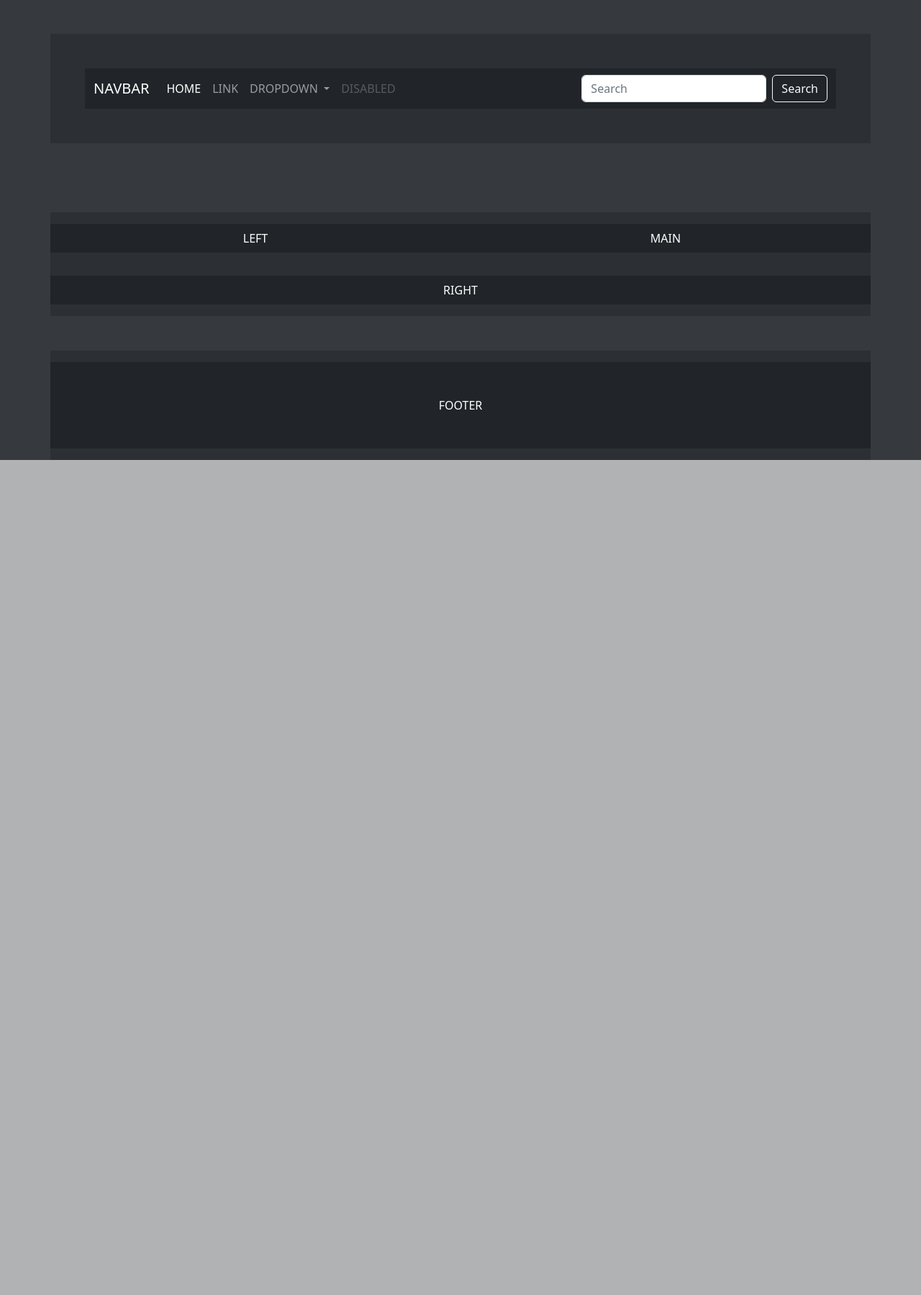
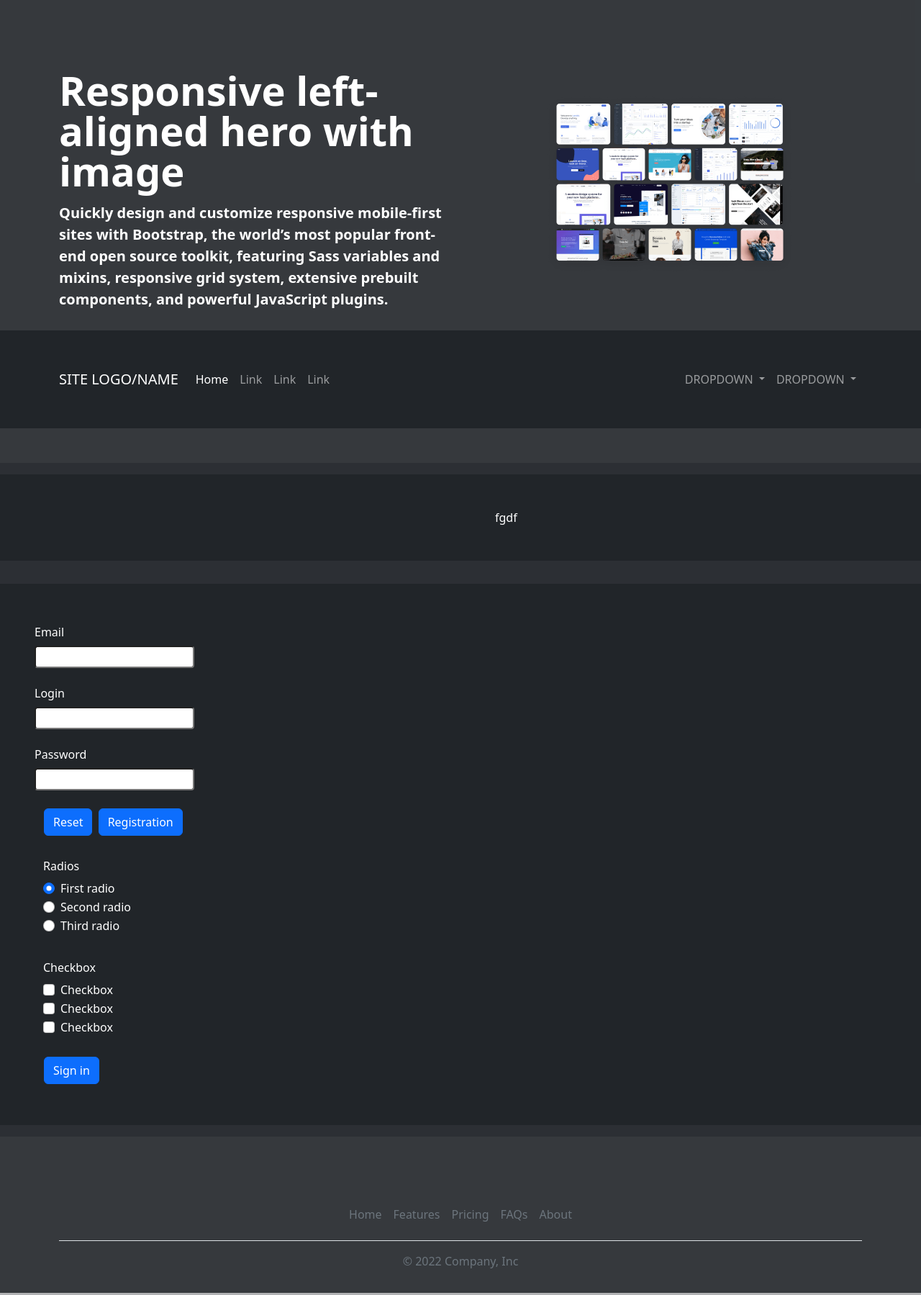
Before and after one commit to Mackedonec/bootstrap-test, a website: page index.html in a window 1280 px wide. Shown: the part 1-1800 px from the top of the page at 72% size. Before the commit the page ends 800 px from the top, so only its background shows below. Drawn offline with Linux system fonts and the light colour scheme.

Commit message:
Добавил форму

```diff
--- a/index.html
+++ b/index.html
@@ -9,24 +9,35 @@
   <link rel="stylesheet" href="assets/css/style.css">
 </head>
 
-<body class="bg-dark text-white" style="--bs-bg-opacity: .35;">
+<body class="bg-dark " style="--bs-bg-opacity: .35;">
 
+  <header class="pt-5 bg-dark" style="--bs-bg-opacity: .85;">
+    <div class="container col-xxl-8 px- py-1">
+      <div class="row flex-lg-row-reverse align-items-center g-5 py-2">
+        <div class="col-10 col-sm-8 col-lg-6">
+          <img src="assets/img/bootstrap-themes.png" class="d-block mx-lg-auto img-fluid" alt="Bootstrap Themes"
+            width="350" height="250" loading="lazy">
+        </div>
+        <div class="col-lg-6">
+          <h1 class="display-4 fw-bold lh-1 mb-3 text-white">Responsive left-aligned hero with image</h1>
+          <p class="lead fw-semibold text-white">Quickly design and customize responsive mobile-first sites with
+            Bootstrap, the
+            world’s most
+            popular front-end open source toolkit, featuring Sass variables and mixins, responsive grid system,
+            extensive prebuilt components, and powerful JavaScript plugins.</p>
 
-  <header class="pt-5 bg-dark text-white" style="--bs-bg-opacity: .85;">
+        </div>
+      </div>
+    </div>
 
-    <div class="container text-white">
-      <div class="row">
-        <div class="col bg-dark text-center text-uppercase p-5 mb-5" style="--bs-bg-opacity: .45;">
-
-          <nav class="navbar navbar-expand-lg navbar-dark bg-dark">
+    <nav class="navbar navbar-expand-lg navbar-dark bg-dark py-5">
       <div class="container">
-              <a class="navbar-brand" href="#">Navbar</a>
-              <button class="navbar-toggler" type="button" data-bs-toggle="collapse"
-                data-bs-target="#navbarSupportedContent" aria-controls="navbarSupportedContent" aria-expanded="false"
-                aria-label="Toggle navigation">
+        <a class="navbar-brand" href="#">SITE LOGO/NAME</a>
+        <button class="navbar-toggler" type="button" data-bs-toggle="collapse" data-bs-target="#navbar-primary"
+          aria-controls="navbar-primary" aria-expanded="false" aria-label="Toggle navigation">
           <span class="navbar-toggler-icon"></span>
         </button>
-              <div class="collapse navbar-collapse" id="navbarSupportedContent">
+        <div class="collapse navbar-collapse" id="navbar-primary">
           <ul class="navbar-nav me-auto mb-2 mb-lg-0">
             <li class="nav-item">
               <a class="nav-link active" aria-current="page" href="#">Home</a>
@@ -34,7 +45,15 @@
             <li class="nav-item">
               <a class="nav-link" href="#">Link</a>
             </li>
-                  <li class="nav-item dropdown">
+            <li class="nav-item">
+              <a class="nav-link" href="#">Link</a>
+            </li>
+            <li class="nav-item">
+              <a class="nav-link" href="#">Link</a>
+            </li>
+          </ul>
+          <ul class="navbar-nav mb-2 mb-lg-0">
+            <li class="nav-item dropdown text-uppercase">
               <a class="nav-link dropdown-toggle" href="#" role="button" data-bs-toggle="dropdown"
                 aria-expanded="false">
                 Dropdown
@@ -45,36 +64,130 @@
                 <li>
                   <hr class="dropdown-divider">
                 </li>
-                      <li><a class="dropdown-item" href="#">Something else here</a></li>
+                <li><a class="dropdown-item" href="#">NEW...</a></li>
               </ul>
             </li>
-                  <li class="nav-item">
-                    <a class="nav-link disabled">Disabled</a>
+            <li class="nav-item dropdown text-uppercase">
+              <a class="nav-link dropdown-toggle" href="#" role="button" data-bs-toggle="dropdown"
+                aria-expanded="false">
+                Dropdown
+              </a>
+              <ul class="dropdown-menu">
+                <li><a class="dropdown-item" href="#">NEW...</a></li>
+                <li><a class="dropdown-item" href="#">NEW...</a></li>
+                <li><a class="dropdown-item" href="#">NEW...</a></li>
+                <li><a class="dropdown-item" href="#">NEW...</a></li>
+                <li>
+                  <hr class="dropdown-divider">
+                </li>
+                <li><a class="dropdown-item" href="#">NEW...</a></li>
+                <li><a class="dropdown-item" href="#">NEW...</a></li>
+              </ul>
             </li>
           </ul>
-                <form class="d-flex" role="search">
-                  <input class="form-control me-2" type="search" placeholder="Search" aria-label="Search">
-                  <button class="btn btn-outline-light" type="submit">Search</button>
-                </form>
+
         </div>
       </div>
     </nav>
+
+
+
     </div>
     </div>
   </header>
 
   <main class="pt-5 bg-dark text-white" style="--bs-bg-opacity: .85;">
 
-    <div class="container bg-dark" style="--bs-bg-opacity: .45;">
+    <div class="container-fluid bg-dark" style="--bs-bg-opacity: .45;">
       <div class="row">
-        <div class="col-xxl-6 col-xl-6 col-lg-6 bg-dark text-center text-uppercase p-2 my-3">
-          <span>main</span>
+        <div class="col-xxl-5 col-xl-6 col-lg-6 bg-dark p-5 my-3">
+          <span>fgdf</span>
+
         </div>
-        <div class="col-xxl-3 col-xl-6 col-lg-6 order-xl-first bg-dark text-center text-uppercase p-2 my-3">
-          <span>left</span>
+        <div class="col-xxl-3 col-xl-6 col-lg-6 order-xl-first bg-dark p-5 my-3">
+
+
+
         </div>
-        <div class="col-xxl-3 col-xl-12 order-xl-last bg-dark text-center text-uppercase p-2 my-3">
-          <span>right</span>
+        <div class="col-xxl-4 col-xl-12 order-xl-last bg-dark p-5 my-3">
+          <form>
+            <div class="row mb-3">
+              <label for="inputEmail3" class="col-form-label">Email</label>
+              <div class="col-auto">
+                <input type="email" class="form-control-sm" id="inputEmail3">
+              </div>
+            </div>
+            <div class="row mb-3">
+              <label for="inputEmail3" class="col-form-label">Login</label>
+              <div class="col-auto">
+                <input type="text" class="form-control-sm" id="inputEmail3">
+              </div>
+            </div>
+            <div class="row mb-3">
+              <label for="inputPassword3" class="col-form-label">Password</label>
+              <div class="col-auto">
+                <input type="password" class="form-control-sm" id="inputPassword3">
+              </div>
+            </div>
+            <div class="btn m-1 p-1">
+              <button type="reset" class="btn btn-primary mx-1">Reset</button>
+              <button type="submit" class="btn btn-primary">Registration</button>
+            </div>
+
+            <fieldset class="row my-3">
+              <legend class="col-form-label col--auto pt-0">Radios</legend>
+              <div class="col-auto ">
+                <div class="form-check">
+                  <input class="form-check-input" type="radio" name="gridRadios" id="gridRadios1" value="option1"
+                    checked>
+                  <label class="form-check-label" for="gridRadios1">
+                    First radio
+                  </label>
+                </div>
+                <div class="form-check">
+                  <input class="form-check-input" type="radio" name="gridRadios" id="gridRadios2" value="option2">
+                  <label class="form-check-label" for="gridRadios2">
+                    Second radio
+                  </label>
+                </div>
+                <div class="form-check">
+                  <input class="form-check-input" type="radio" name="gridRadios" id="gridRadios3" value="option3">
+                  <label class="form-check-label" for="gridRadios3">
+                    Third radio
+                  </label>
+                </div>
+              </div>
+            </fieldset>
+            <fieldset class="row">
+              <legend class="col-form-label col--auto pt-0">Checkbox</legend>
+              <div class="row mb-2">
+                <div class="col-auto">
+                  <div class="form-check">
+                    <input class="form-check-input" type="checkbox" id="gridCheck1">
+                    <label class="form-check-label" for="gridCheck1">
+                      Checkbox
+                    </label>
+                  </div>
+                  <div class="form-check">
+                    <input class="form-check-input" type="checkbox" id="gridCheck1">
+                    <label class="form-check-label" for="gridCheck1">
+                      Checkbox
+                    </label>
+                  </div>
+                  <div class="form-check">
+                    <input class="form-check-input" type="checkbox" id="gridCheck1">
+                    <label class="form-check-label" for="gridCheck1">
+                      Checkbox
+                    </label>
+                  </div>
+                </div>
+              </div>
+            </fieldset>
+            <div class="btn m-1 p-1">
+              <button type="submit" class="btn btn-primary mx-1">Sign in</button>
+            </div>
+
+          </form>
         </div>
       </div>
     </div>
@@ -83,10 +196,17 @@
 
 
   <footer class="pt-5 bg-dark text-white" style="--bs-bg-opacity: .85;">
-    <div class="container bg-dark" style="--bs-bg-opacity: .45;">
-      <div class="row">
-        <div class="col bg-dark text-center text-uppercase py-5 my-3"><span>footer</span></div>
-      </div>
+    <div class="container">
+      <footer class="py-3 my-4">
+        <ul class="nav justify-content-center border-bottom pb-3 mb-3">
+          <li class="nav-item"><a href="#" class="nav-link px-2 text-muted">Home</a></li>
+          <li class="nav-item"><a href="#" class="nav-link px-2 text-muted">Features</a></li>
+          <li class="nav-item"><a href="#" class="nav-link px-2 text-muted">Pricing</a></li>
+          <li class="nav-item"><a href="#" class="nav-link px-2 text-muted">FAQs</a></li>
+          <li class="nav-item"><a href="#" class="nav-link px-2 text-muted">About</a></li>
+        </ul>
+        <p class="text-center text-muted">© 2022 Company, Inc</p>
+      </footer>
     </div>
     </div>
   </footer>
```
Also changed, not shown: assets/img/bootstrap-themes.png (added). Lines whose indentation alone changed are shown as unchanged.
